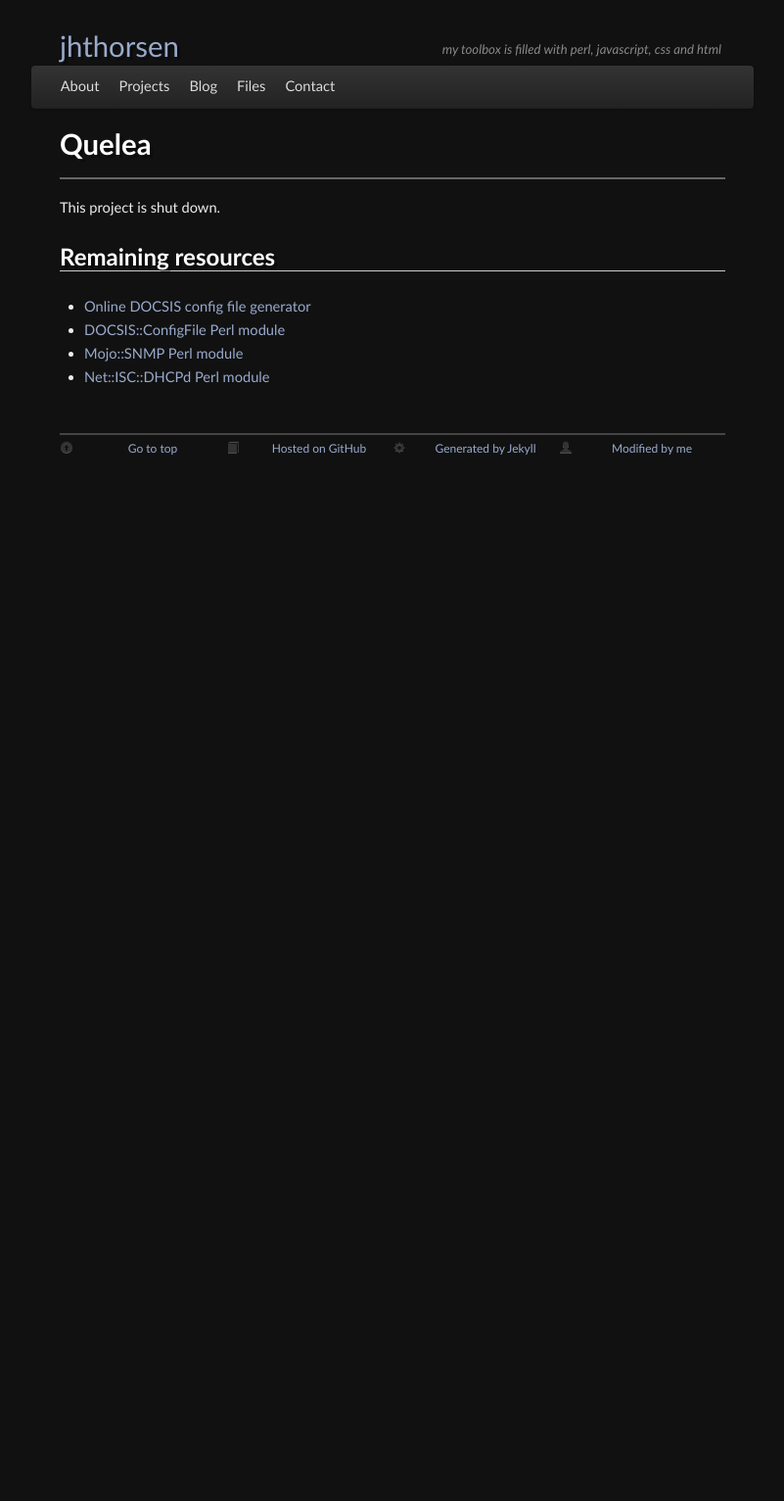
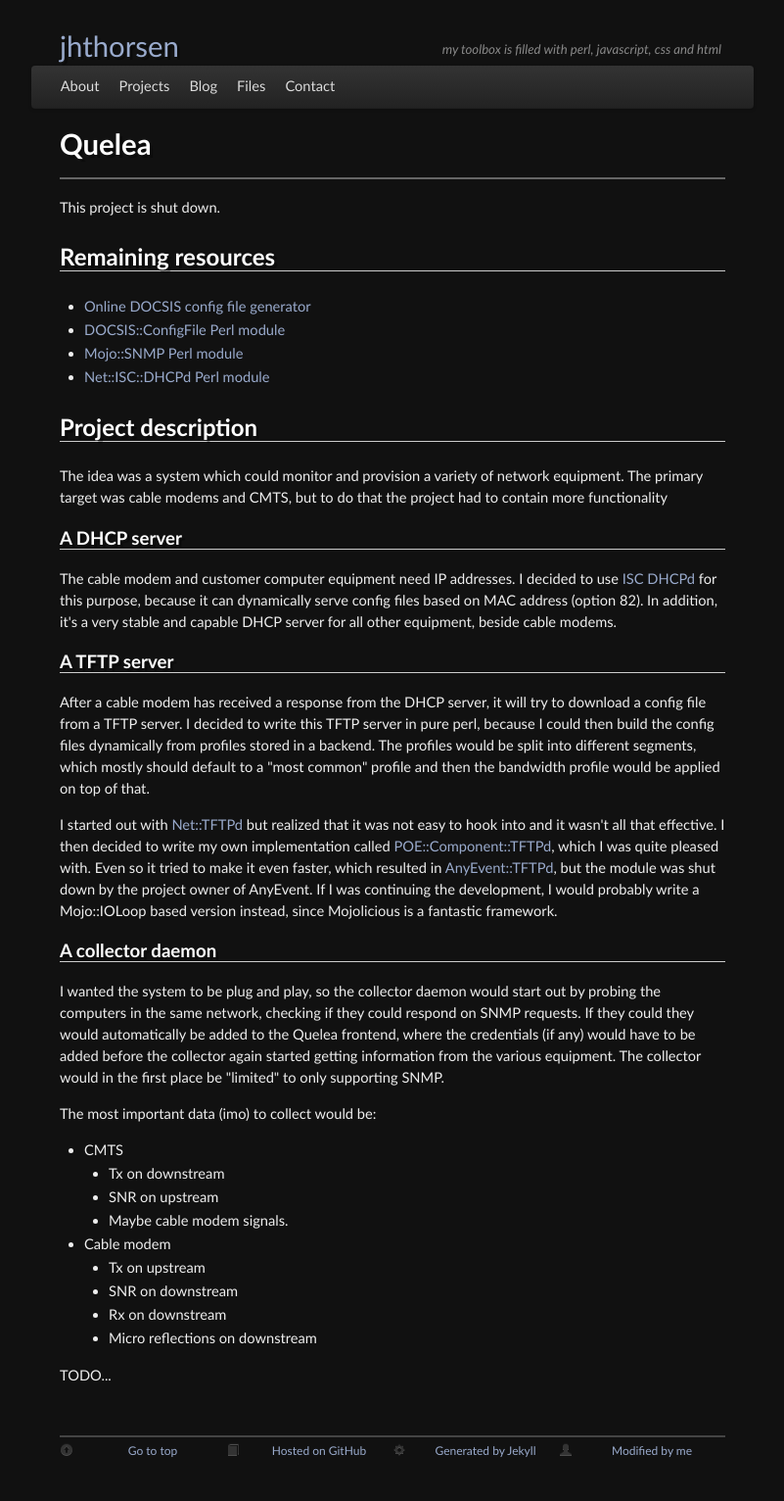
Before and after one commit to kberov/jhthorsen.github.com, a Jekyll site: the page built from quelea/index.html, in a window 1280 px wide. Shown: the whole page at 98% size, without its empty margins (239-1040 px from the left). Built offline with Jekyll 4.4.1, drawn with Linux system fonts in a browser that asks for light colours; before the commit the page ends 900 px from its top, so only the background shows below that.

Commit message:
Trying to document quelea

```diff
--- a/quelea/index.html
+++ b/quelea/index.html
@@ -13,3 +13,74 @@ title: Quelea
   <li><a hreF="https://metacpan.org/release/Mojo-SNMP">Mojo::SNMP Perl module</a></li>
   <li><a hreF="https://metacpan.org/release/Net-ISC-DHCPd">Net::ISC::DHCPd Perl module</a></li>
 </ul>
+
+<h2>Project description</h2>
+<p>
+  The idea was a system which could monitor and provision a variety of network equipment.
+  The primary target was cable modems and CMTS, but to do that the project had to contain
+  more functionality
+</p>
+
+<h3>A DHCP server</h3>
+<p>
+  The cable modem and customer computer equipment need IP addresses. I decided to use
+  <a href="http://www.isc.org/software/dhcp">ISC DHCPd</a> for this purpose, because
+  it can dynamically serve config files based on MAC address (option 82).
+  In addition, it's a very stable and capable DHCP server for all other equipment,
+  beside cable modems.
+</p>
+
+<h3>A TFTP server</h3>
+<p>
+  After a cable modem has received a response from the DHCP server, it will try to
+  download a config file from a TFTP server. I decided to write this TFTP server in
+  pure perl, because I could then build the config files dynamically from profiles
+  stored in a backend. The profiles would be split into different segments, which
+  mostly should default to a "most common" profile and then the bandwidth profile
+  would be applied on top of that.
+</p>
+<p>
+  I started out with <a href="https://metacpan.org/module/Net::TFTPd">Net::TFTPd</a>
+  but realized that it was not easy to hook into and it wasn't all that effective.
+  I then decided to write my own implementation called <a href="https://metacpan.org/module/POE::Component::TFTPd">POE::Component::TFTPd</a>,
+  which I was quite pleased with. Even so it tried to make it even faster, which
+  resulted in <a href="https://metacpan.org/module/AnyEvent::TFTPd">AnyEvent::TFTPd</a>,
+  but the module was shut down by the project owner of AnyEvent. If I was continuing
+  the development, I would probably write a Mojo::IOLoop based version instead, since
+  Mojolicious is a fantastic framework.
+</p>
+
+<h3>A collector daemon</h3>
+<p>
+  I wanted the system to be plug and play, so the collector daemon would start out
+  by probing the computers in the same network, checking if they could respond
+  on SNMP requests. If they could they would automatically be added to the Quelea
+  frontend, where the credentials (if any) would have to be added before the
+  collector again started getting information from the various equipment. The
+  collector would in the first place be "limited" to only supporting SNMP.
+</p>
+<p>
+  The most important data (imo) to collect would be:
+</p>
+<ul>
+  <li>
+    CMTS
+    <ul>
+      <li>Tx on downstream</li>
+      <li>SNR on upstream</li>
+      <li>Maybe cable modem signals.</li>
+    </ul>
+  </li>
+  <li>
+    Cable modem
+    <ul>
+      <li>Tx on upstream</li>
+      <li>SNR on downstream</li>
+      <li>Rx on downstream</li>
+      <li>Micro reflections on downstream</li>
+    </ul>
+  </li>
+</ul>
+</p>
+
+<p>TODO...</p>
--- a/services/docsis/index.html
+++ b/services/docsis/index.html
@@ -4,5 +4,5 @@ title: DOCSIS config file editor
 ---
 <h1 class="page-header">DOCSIS config file editor</h1>
 <p>
-    This service is now available at <a href="http://home.thorsen.pm/service/docsis">http://home.thorsen.pm/service/docsis"</a>
+    This service is now available at <a href="http://home.thorsen.pm/service/docsis">http://home.thorsen.pm/service/docsis</a>
 </p>
```
